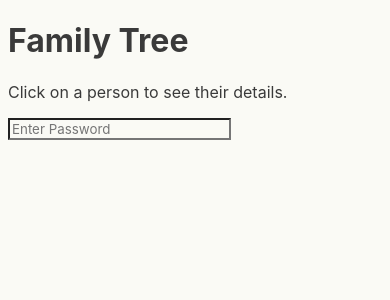
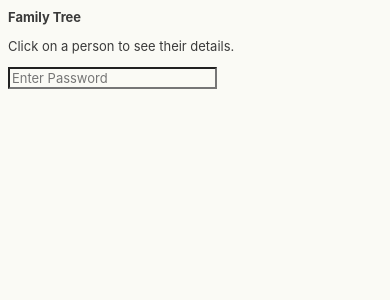
Before and after one commit to jhirsch1/family-tree, a React (Vite) app: page / in a window 390 px wide. Shown: the top 300 px of the page. Built offline with nearby package versions, Linux system fonts and the light colour scheme.

Commit message:
updated css  media query font size

```diff
--- a/styles/main.css
+++ b/styles/main.css
@@ -63,7 +63,7 @@
 
 .person {
   position: static;
-  width: 100%;
+  min-width: fit-content;
   height: 4vh;
 }
 .person:hover {
@@ -195,9 +195,12 @@
 }
 
 
-@media (max-width: 980px) {
+@media (max-width: 1155px) {
   .person {
     height: 8vh;
+  }
+  * {
+    font-size: .9rem;
   }
 }
 @media (max-width: 530px) {
```
